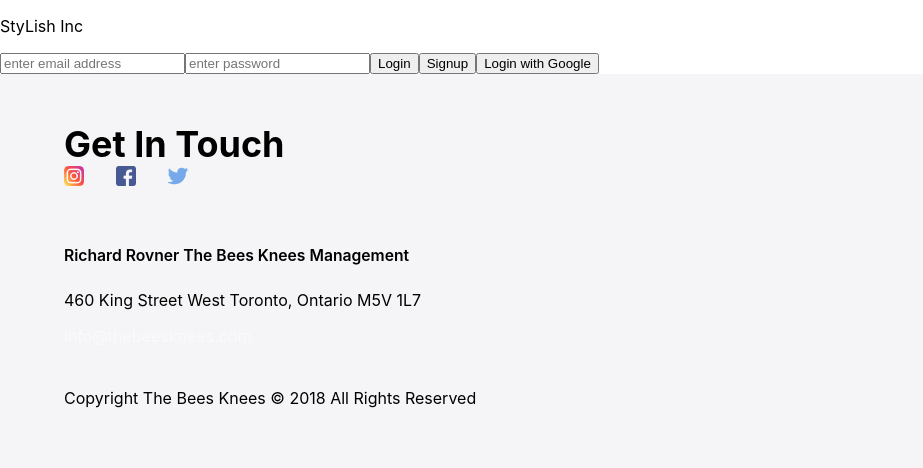
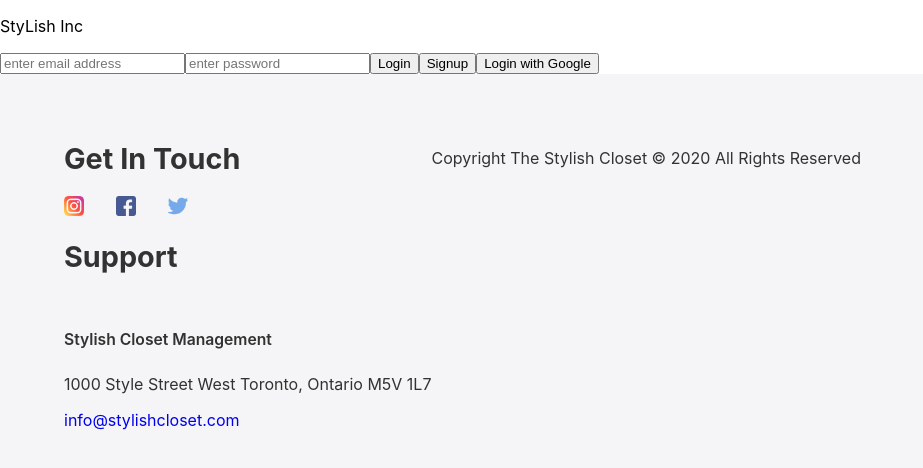
Before and after one commit to DanielDohyun/Stylish-closet, a React (Create React App) app in the folder client/: page /edit/1 in a window 1280 px wide. Shown: the top 468 px of the page, without its empty margins (0-923 px from the left). Built offline with nearby package versions, Linux system fonts and the light colour scheme; no server answers; the database is empty.

Commit message:
start footer styling

```diff
--- a/client/src/components/Footer/Footer.js
+++ b/client/src/components/Footer/Footer.js
@@ -12,6 +12,7 @@ class Footer extends Component {
 
       <>
         <div className="footer">
+          <div className="footer__inner">
             <div class="sns">
               <h1 class="sns__heading">Get In Touch</h1>
               <div class="sns__container">
@@ -24,14 +25,16 @@ class Footer extends Component {
 
             <div class="contact">
               <div class="contact__container">
-              <p class="contact__name">Richard Rovner
-                The Bees Knees Management</p>
-              <p class="contact__location">460 King Street West
+                <h1 className="contact__heading">Support</h1>
+                <p class="contact__name">
+                  Stylish Closet Management</p>
+                <p class="contact__location">1000 Style Street West
                   Toronto, Ontario M5V 1L7</p>
-              <p class="contact__email"><a href="mailto:info@thebeesknees.com">info@thebeesknees.com</a></p>
+                <p class="contact__email"><a className="contact__mailto" href="mailto:info@stylishcloset.com">info@stylishcloset.com</a></p>
               </div>
             </div>
-            <p class="copyright">Copyright The Bees Knees © 2018
+          </div>
+            <p class="copyright">Copyright The Stylish Closet © 2020
               All Rights Reserved</p>
         </div>
 
--- a/client/src/components/Footer/Footer.scss
+++ b/client/src/components/Footer/Footer.scss
@@ -5,7 +5,7 @@
 .footer {
   background-color: $footer-back;
   padding: 3rem 1rem;
-
+  color: $primary-color;
 
   @include tablet {
     padding: 3rem 1.5rem;
@@ -13,6 +13,7 @@
 
   @include desktop {
     padding: 3rem 4rem;
+    display: flex;
   }
 
   .sns {
@@ -21,11 +22,11 @@
     }
 
     &__heading {
-      font-size: 2.15rem;
+      font-size: 1.5rem;
 
       @include tablet {
-        font-size: 2.25rem;
-        margin: 0;
+        font-size: 1.8rem;
+        // margin: 0;
       }
     }
 
@@ -42,21 +43,8 @@
     &__icon {
       margin-right: 2rem;
       height: 20px;
-      color: black;
     }
 
-    &__logo {
-      display: none;
-
-      @include tablet {
-        display: flex;
-      }
-
-      @include desktop {
-        height: 2rem;
-        width: 7.5rem;
-      }
-    }
   }
 
   .contact {
@@ -64,6 +52,17 @@
       @include flex ($justify: space-between, $align: initial);
       // to make 3 columns in desktop mode
     }
+
+    &__heading {
+      font-size: 1.5rem;
+
+      @include tablet {
+        font-size: 1.8rem;
+        // margin: 0;
+      }
+    }
+
+
     &__name {
       font-size: 0.84rem;
       line-height: 1.25rem;
@@ -86,7 +85,6 @@
 
     // mailto styling
     &__email>a {
-      color: $white-color;
       text-decoration: none;
     }
 
```
Lines whose indentation alone changed are shown as unchanged.
